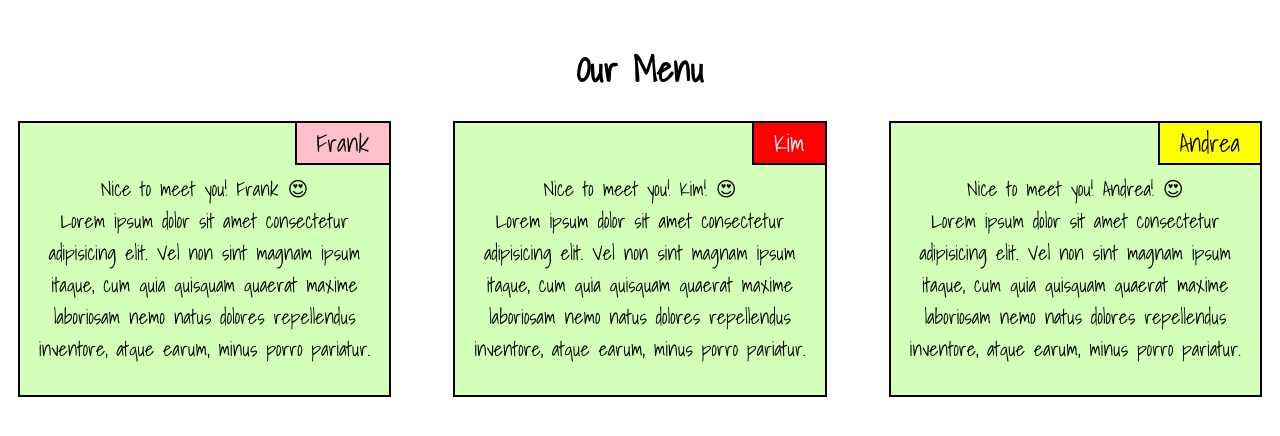
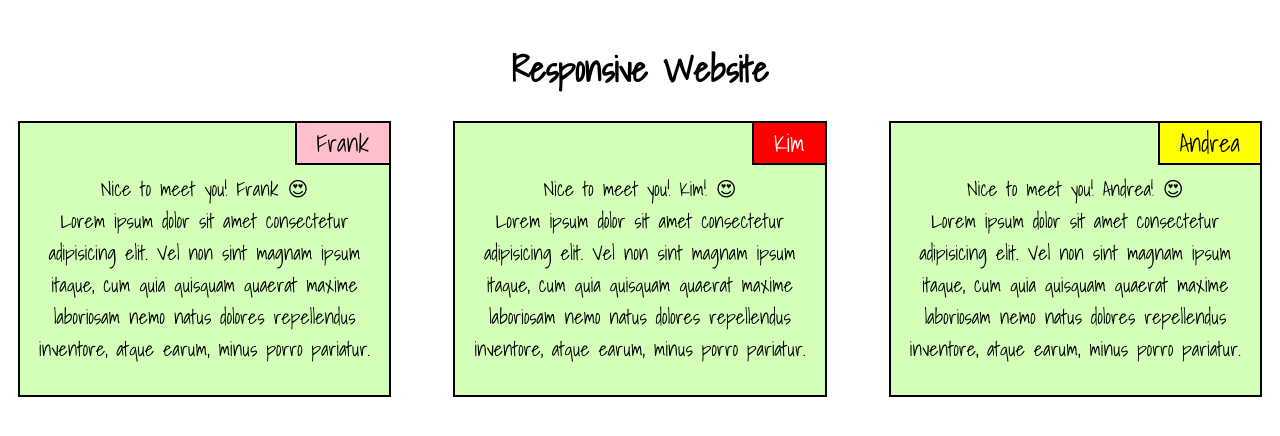
Before and after one commit to devfrankkim/JHU-module2, a plain HTML site: page index.html in a window 1280 px wide. Drawn offline with Linux system fonts and the light colour scheme.

Commit message:
added project

```diff
--- a/index.html
+++ b/index.html
@@ -8,7 +8,7 @@
     <title>Module 2 project</title>
   </head>
   <body>
-    <h1>Our Menu</h1>
+    <h1>Responsive Website</h1>
     <section class="section1">
       <div class="container" id="section1">
         <span class="subtitle" id="sub1">Frank</span>
```
